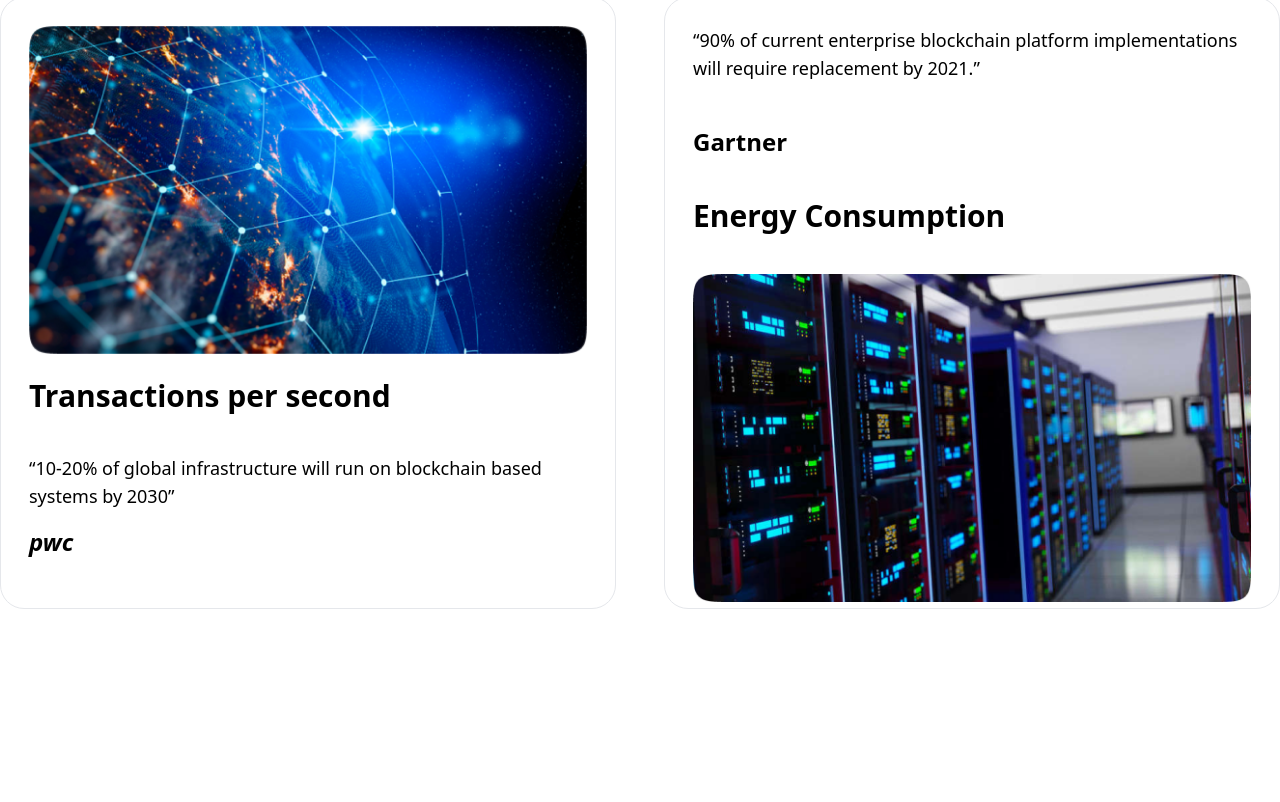
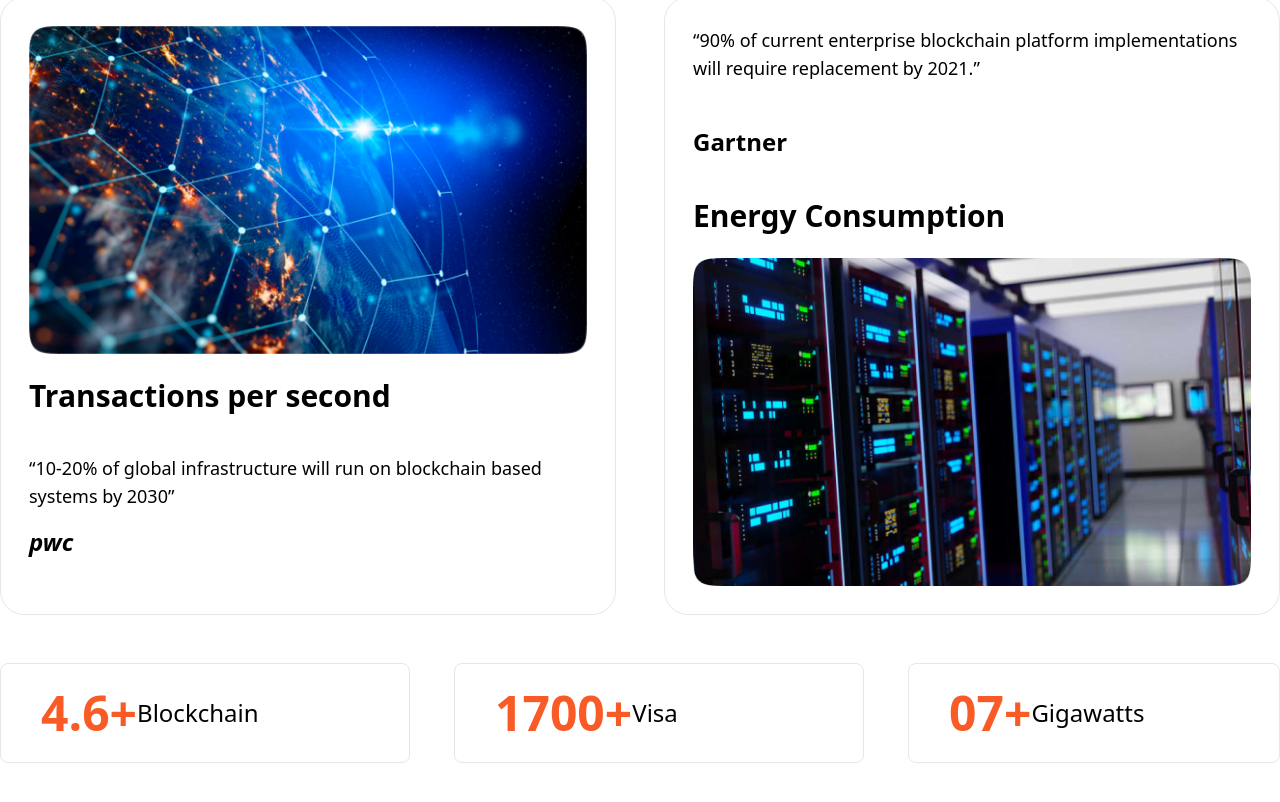
Before and after one commit to jahidhasan136/detox-project, a React (Vite) app: page / in a window 1280 px wide. Shown: the part 1023-1825 px from the top of the page. Before the commit the page ends 1632 px from the top, so only its background shows below. Built offline with nearby package versions, Linux system fonts and the light colour scheme.

Commit message:
card percentages complte

```diff
--- a/src/Pages/Home/BlockchainPlatform/BlockchainPlatform.jsx
+++ b/src/Pages/Home/BlockchainPlatform/BlockchainPlatform.jsx
@@ -1,22 +1,26 @@
 import transaction from '../../../assets/banner/transactions.png'
 import energy from '../../../assets/banner/energy.png'
+import PercentagePlatform from './PercentagePlatform';
 
 const BlockchainPlatform = () => {
     return (
+        <>
             <div className='flex container mx-auto justify-center gap-12 mt-80'>
-            <div className='p-7 border rounded-3xl w-[634px] h-[612px]'>
+                <div className='p-7 border rounded-3xl w-[634px]'>
                     <img src={transaction} alt="" />
                     <h2 className='text-3xl mb-10 mt-6 font-semibold'>Transactions per second</h2>
                     <p className='text-lg mb-4'>“10-20% of global infrastructure will run on blockchain based systems by 2030”</p>
                     <h2 className='font-bold text-2xl italic'>pwc</h2>
                 </div>
-            <div className='p-7 border rounded-3xl w-[634px] h-[612px]'>
-                <p className='text-lg mb-4'>“90% of current enterprise blockchain platform implementations will require replacement by 2021.”</p>
-                <h2 className='mt-11 font-bold text-2xl'>Gartner</h2>
-                <h2 className='text-3xl mb-10 mt-10 font-semibold'>Energy Consumption</h2>
-                <img className='mt-6' src={energy} alt="" />
+                <div className='p-7 border rounded-3xl w-[634px]'>
+                    <p className='text-lg mb-11'>“90% of current enterprise blockchain platform implementations will require replacement by 2021.”</p>
+                    <h2 className='mb-10 font-bold text-2xl'>Gartner</h2>
+                    <h2 className='text-3xl mb-6 font-semibold'>Energy Consumption</h2>
+                    <img src={energy} alt=""/>
                 </div>
             </div>
+            <PercentagePlatform></PercentagePlatform>
+        </>
     );
 };
 
--- /dev/null
+++ b/src/Pages/Home/BlockchainPlatform/PercentagePlatform.jsx
@@ -0,0 +1,21 @@
+
+
+const PercentagePlatform = () => {
+    return (
+        <div className="mt-12 md:flex gap-11 justify-center mb-10">
+            <div className="flex gap-11">
+                <div className="w-[410px]">
+                    <p className="flex items-center px-10 py-8 border rounded-lg h-[100px]"><span className="text-5xl font-bold text_color">4.6+</span> <span className="text-2xl font-medium">Blockchain</span></p>
+                </div>
+                <div className="w-[410px]">
+                    <p className="flex items-center px-10 py-8 border rounded-lg h-[100px]"><span className="text-5xl font-bold text_color">1700+</span> <span className="text-2xl font-medium">Visa</span></p>
+                </div>
+            </div>
+            <div className="w-[410px]">
+                <p className="flex items-center px-10 py-8 border rounded-lg h-[100px]"><span className="text-5xl font-bold text_color">07+</span> <span className="text-2xl font-medium">Gigawatts</span></p>
+            </div>
+        </div>
+    );
+};
+
+export default PercentagePlatform;
--- a/src/index.css
+++ b/src/index.css
@@ -6,3 +6,7 @@
 .btn_custom{
     @apply text-lg bg-[#F95B27] px-6 py-4 text-white font-semibold rounded-lg
 }
+
+.text_color{
+    @apply text-[#F95B27]
+}
```
Lines whose indentation alone changed are shown as unchanged.
